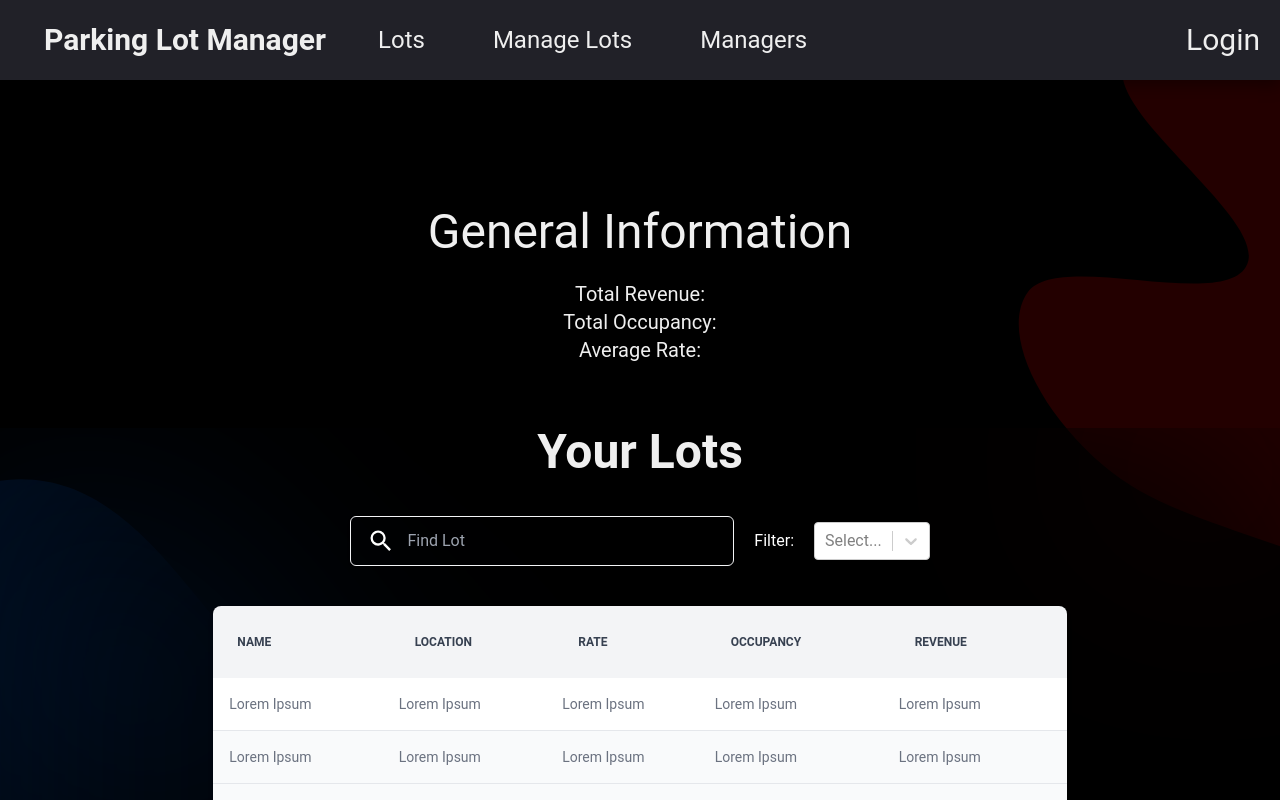
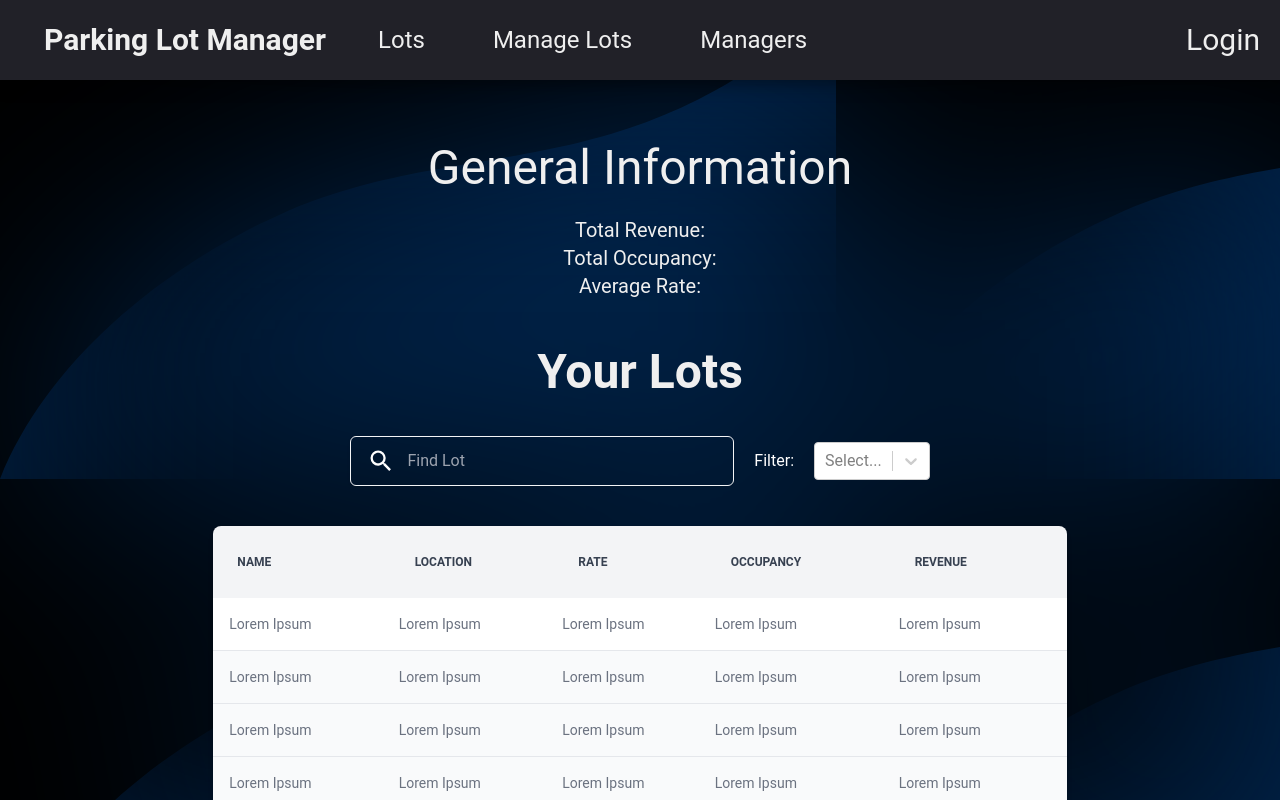
Before and after one commit to NabeelSiddiqui7/Parking-Lot-Manager-Frontend, a React (Create React App) app: page /Manager in a window 1280 px wide. Shown: the top 800 px of the page. Built offline with nearby package versions, Linux system fonts and the light colour scheme.

Commit message:
Fixed styling, hard coded columns for now

```diff
--- a/src/components/ParkingLotGrid.tsx
+++ b/src/components/ParkingLotGrid.tsx
@@ -23,7 +23,7 @@
     console.log(props);
     return (
        <>
-        <div className={`text-white p-4 grid gap-5 sm:grid-cols-${String(width)} mx-auto`}>
+        <div className={`text-white p-4 grid gap-5 sm:grid-cols-${4} mx-auto`}>
             {indents}
                 {/* <TicketModal status={"Open"}/>
                 <TicketModal status={"Open"}/>
--- a/src/pages/Login.tsx
+++ b/src/pages/Login.tsx
@@ -1,6 +1,6 @@
 import React, { useState, useContext } from "react";
 import axios from "axios";
-import bgImg from "../images/BgMain.svg";
+import bgImg from "../images/BgMain1.svg";
 import { HeaderMain } from "../components/HeaderMain";
 import styles from "../styles/LoginPage.module.css";
 import AuthContext from "../helper/AuthContext";
--- a/src/pages/Main.tsx
+++ b/src/pages/Main.tsx
@@ -1,7 +1,7 @@
 import React, { useState, useEffect } from "react";
 import Select from "react-select";
 import { Link } from "react-router-dom";
-import bgImg from "../images/BgMain.svg";
+import bgImg from "../images/BgMain1.svg";
 import { SearchBar } from "../components/SearchBar";
 import { HeaderMain } from "../components/HeaderMain";
 import {SlArrowRight} from "react-icons/sl"
@@ -52,17 +52,16 @@
    },[sort])
 
   if (results[0] !== "empty") {
-    console.log(results);
     return (
       <div className="h-screen w-100vw" style={{ backgroundImage: `url(${bgImg})` }}>
 
         <HeaderMain />
 
-        <div className="flex justify-center text-4xl md:text-5xl font-bold text-[#EFEFEF] mt-10 md:mt-16 mb-4">
-              Available Lots
-        </div>
+        <div className="backdrop-blur-main h-full">
+          <div className="flex justify-center text-4xl md:text-5xl font-bold text-[#EFEFEF] pt-10 md:pt-16 mb-4">
+                Available Lots
+          </div>
 
-        <div className="backdrop-blur-main h-full">
           <div className="p-10 flex justify-center">
             <SearchBar placeholder="Find Lot" />
           </div>
--- a/src/pages/ManagerListMain.tsx
+++ b/src/pages/ManagerListMain.tsx
@@ -1,7 +1,7 @@
 import React, { useState, useEffect } from "react";
 import Select from "react-select";
 import { Link } from "react-router-dom";
-import bgImg from "../images/BgMain.svg";
+import bgImg from "../images/BgMain1.svg";
 import { SearchBar } from "../components/SearchBar";
 import { HeaderMain } from "../components/HeaderMain";
 import {SlArrowRight} from "react-icons/sl"
@@ -15,11 +15,10 @@
 
       <HeaderMain />
 
-      <div className="flex justify-center text-4xl md:text-5xl font-bold text-[#EFEFEF] mt-10 md:mt-16 mb-4">
-            Managers
-      </div>
-
       <div className="backdrop-blur-main h-full">
+        <div className="flex justify-center text-4xl md:text-5xl font-bold text-[#EFEFEF] pt-10 md:pt-16 mb-4">
+              Managers
+        </div>
         <div className="p-10 flex justify-center">
           <SearchBar placeholder="Find Manager"/>
           <div className="flex flex-row items-center">
--- a/src/pages/ManagerMain.tsx
+++ b/src/pages/ManagerMain.tsx
@@ -1,7 +1,7 @@
 import React, { useState, useEffect } from "react";
 import Select from "react-select";
 import { Link } from "react-router-dom";
-import bgImg from "../images/BgMain.svg";
+import bgImg from "../images/BgMain1.svg";
 import { SearchBar } from "../components/SearchBar";
 import { HeaderMain } from "../components/HeaderMain";
 import {AiOutlinePlusCircle} from "react-icons/ai"
@@ -14,19 +14,18 @@
 
       <HeaderMain />
 
+      <div className="backdrop-blur-main h-full">
         <div className="flex flex-col items-center">
-          <div className="text-3xl lg:text-5xl text-center text-[#EFEFEF] mt-32">
+            <div className="text-3xl lg:text-5xl text-center text-[#EFEFEF] mt-16">
               General Information
             </div>
-          <div className="text-xl text-center text-[#EFEFEF] mt-6 px-4 flex flex-col items-center justify-center flex-wrap">
+            <div className="text-xl text-center text-[#EFEFEF] pt-6 px-4 flex flex-col items-center justify-center flex-wrap">
               <p>Total Revenue: </p>
               <p>Total Occupancy: </p>
               <p>Average Rate: </p>
             </div>
         </div>
-
-      <div className="backdrop-blur-main h-full">
-        <div className="flex justify-center text-4xl md:text-5xl font-bold text-[#EFEFEF] mt-10 md:mt-16">
+        <div className="flex justify-center text-4xl md:text-5xl font-bold text-[#EFEFEF] pt-6 md:pt-12">
               Your Lots
         </div>
         <div className="p-10 flex justify-center">
--- a/src/pages/ParkingLot.tsx
+++ b/src/pages/ParkingLot.tsx
@@ -1,7 +1,7 @@
 import React, { useState, useEffect } from "react";
 import Select from "react-select";
 import { Link } from "react-router-dom";
-import bgImg from "../images/BgMain.svg";
+import bgImg from "../images/BgMain1.svg";
 import { SearchBar } from "../components/SearchBar";
 import { HeaderMain } from "../components/HeaderMain";
 import { ParkingLotGrid } from "../components/ParkingLotGrid";
@@ -24,21 +24,18 @@
     getResult();
    },[])
 
-  console.log(results);
   const location = useLocation();
   const data = location.state;
-  console.log(data);
 
   return (
     <div className="h-screen w-100vw" style={{ backgroundImage: `url(${bgImg})` }}>
 
       <HeaderMain />
 
-      <div className="flex justify-center text-4xl md:text-5xl font-bold text-[#EFEFEF] mt-10 md:mt-16 mb-4">
-          Parking Lot: {data.name}
-      </div>
-
       <div className="backdrop-blur-main h-full flex flex-col">
+        <div className="flex justify-center text-4xl md:text-5xl font-bold text-[#EFEFEF] pt-10 md:pt-16 mb-4">
+            Parking Lot: {data.name}
+        </div>
         <ParkingLotGrid length={data.length} width={data.width}/>
       </div>
     </div>
```
Also changed, not shown: src/images/BgMain1.svg (added). Lines whose indentation alone changed are shown as unchanged.
